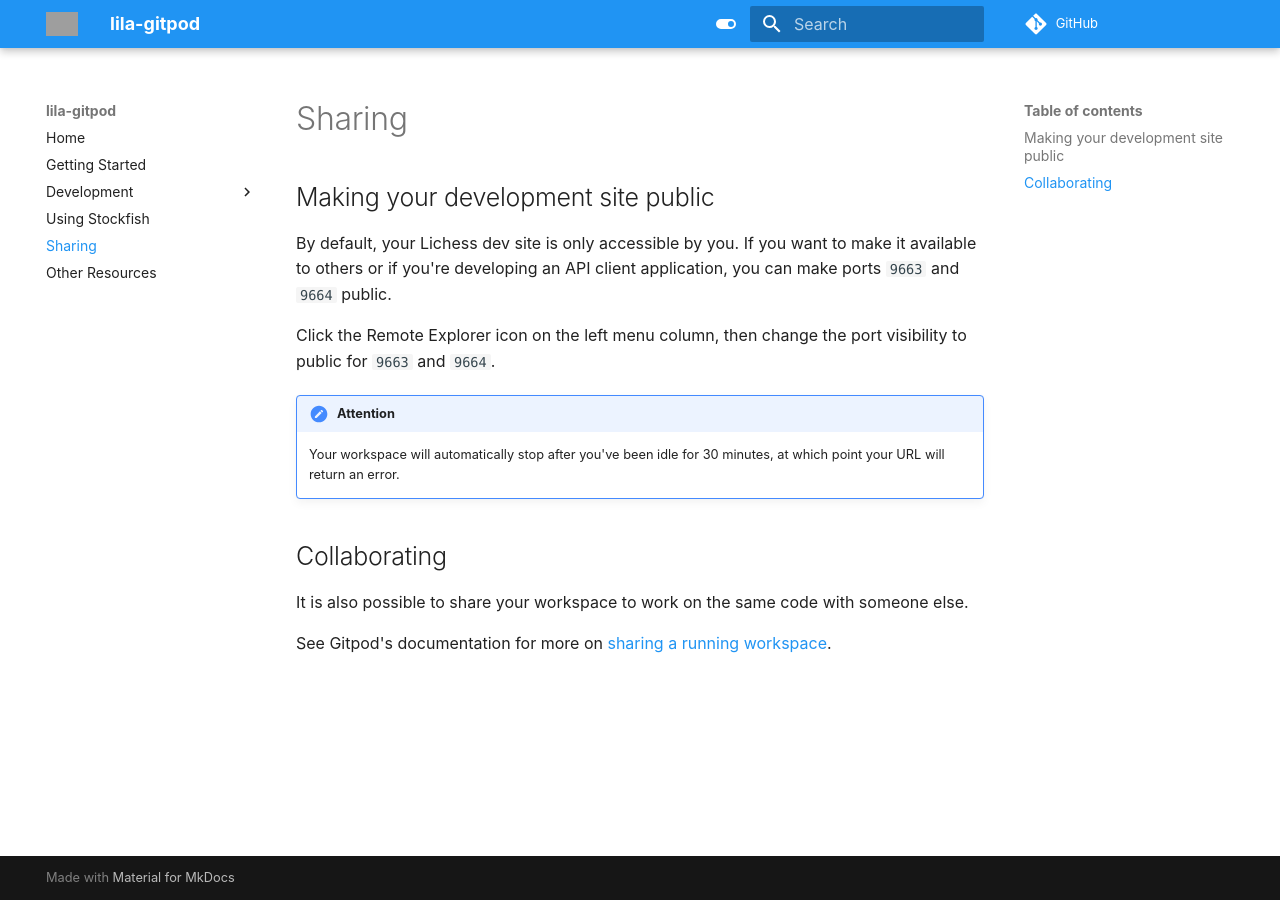
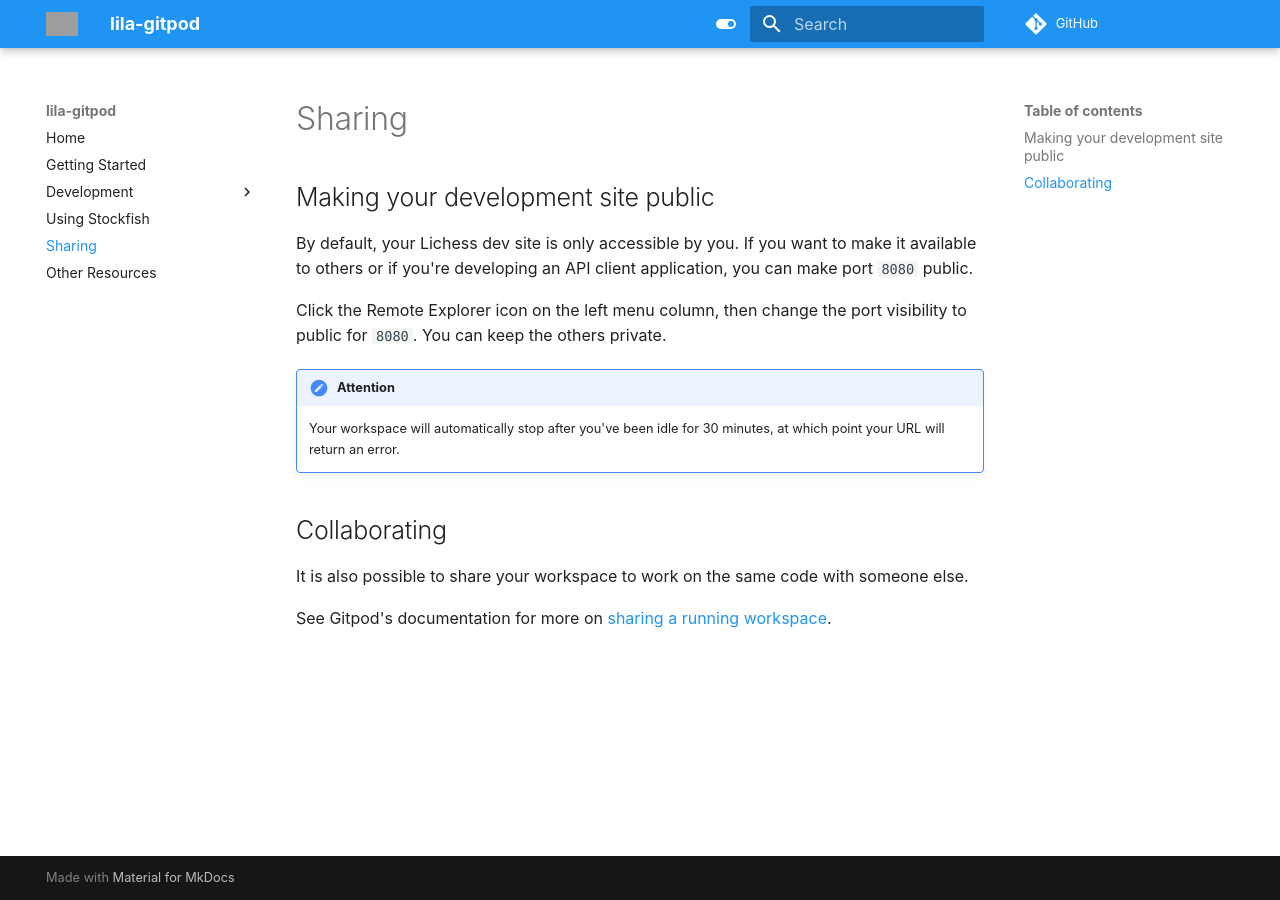
Before and after one commit to lichess-org/lila-gitpod, an MkDocs documentation site: the page built from docs/sharing.md, in a window 1280 px wide. Built offline with MkDocs 1.6.1 and Material for MkDocs 9.7.7, drawn with Linux system fonts in a browser that asks for light colours; comment, search, counter and statistics services are not loaded; grey boxes are pictures that could not be loaded.

Commit message:
update docs

```diff
--- a/docs/sharing.md
+++ b/docs/sharing.md
@@ -2,9 +2,9 @@
 
 ## Making your development site public
 
-By default, your Lichess dev site is only accessible by you. If you want to make it available to others or if you're developing an API client application, you can make ports `9663` and `9664` public.
+By default, your Lichess dev site is only accessible by you. If you want to make it available to others or if you're developing an API client application, you can make port `8080` public.
 
-Click the Remote Explorer icon on the left menu column, then change the port visibility to public for `9663` and `9664`.
+Click the Remote Explorer icon on the left menu column, then change the port visibility to public for `8080`. You can keep the others private.
 
 !!! attention
 
```
Also changed, not shown: docs/getting-started.md (+1 -1 lines), gitpod/Welcome.md (+1 -1 lines), 1 other file.
